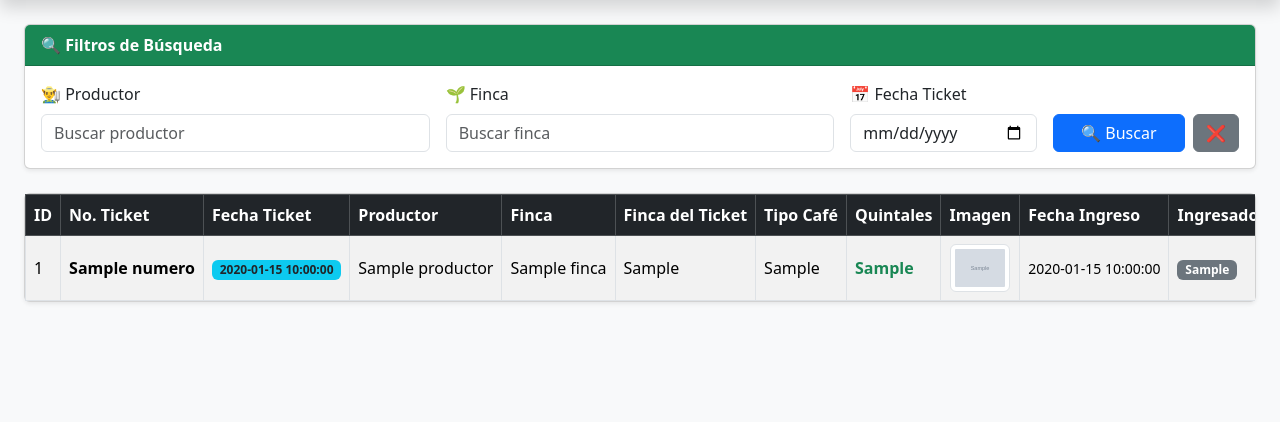
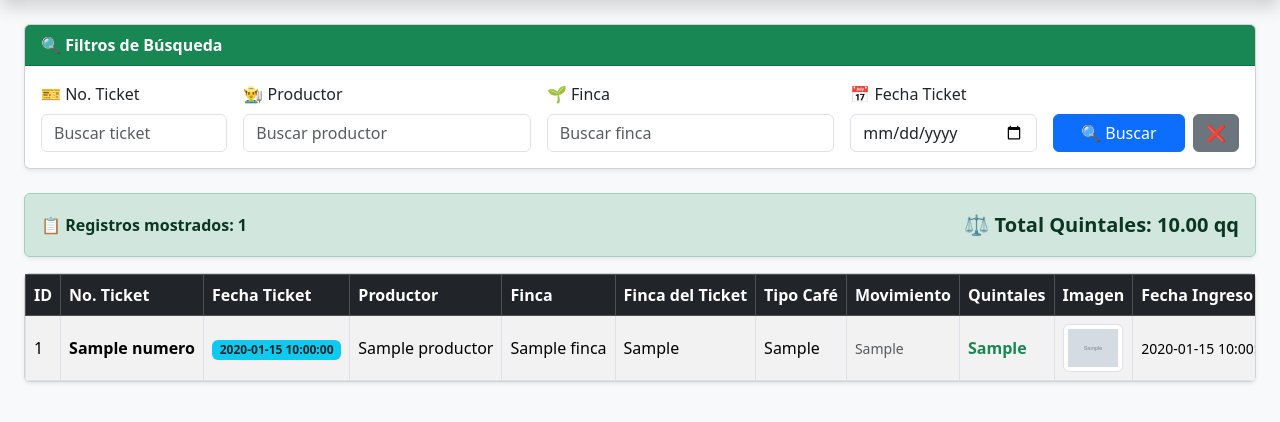
Before and after one commit to asiste-png/sistema-cafe, a Flask app: page /registros in a window 1280 px wide. Shown: the part 61-483 px from the top of the page. Run offline with Flask 3, Linux system fonts and the light colour scheme; a user stored in the database is signed in; tables that the repository leaves empty hold one stand-in row (values such as "Sample post"); grey boxes marked "Sample" are stand-in pictures; a database or web service that is not in the repository returns one stand-in record (values such as "Sample title"); some libraries are stand-ins or nearby versions.

Commit message:
Filtro por ticket, suma quintales y columna movimiento

```diff
--- a/app.py
+++ b/app.py
@@ -351,9 +351,10 @@ def registros():
     if "usuario" not in session:
         return redirect("/login")
 
-    productor = request.args.get("productor", "")
-    finca = request.args.get("finca", "")
-    fecha = request.args.get("fecha", "")
+    ticket = request.args.get("ticket", "").strip()
+    productor = request.args.get("productor", "").strip()
+    finca = request.args.get("finca", "").strip()
+    fecha = request.args.get("fecha", "").strip()
 
     conexion = get_db_connection()
     cursor = conexion.cursor()
@@ -362,18 +363,22 @@ def registros():
         SELECT id, numero, productor, numero_comercial, finca, tipo_cafe,
                pesado_inicial, pesado_final, quintales_bascula, imagen,
                fecha_registro, fecha_ticket, creado_por, modificado_por,
-               fecha_modificacion, finca_ticket
+               fecha_modificacion, finca_ticket, tipo_movimiento
         FROM registros WHERE 1=1
     """
     parametros = []
+
+    if ticket:
+        consulta += " AND numero ILIKE %s"
+        parametros.append(f"%{ticket}%")
 
     if productor:
         consulta += " AND productor ILIKE %s"
         parametros.append(f"%{productor}%")
 
     if finca:
-        consulta += " AND finca ILIKE %s"
-        parametros.append(f"%{finca}%")
+        consulta += " AND (finca ILIKE %s OR finca_ticket ILIKE %s)"
+        parametros.extend([f"%{finca}%", f"%{finca}%"])
 
     if fecha:
         consulta += " AND (fecha_ticket = %s OR fecha_registro ILIKE %s)"
@@ -386,7 +391,24 @@ def registros():
     cursor.close()
     conexion.close()
 
-    return render_template("registros.html", datos=datos)
+    total_quintales = 0.0
+    for fila in datos:
+        valor_qq = fila[8] if len(fila) > 8 else None
+        if valor_qq not in (None, ""):
+            try:
+                total_quintales += float(valor_qq)
+            except (ValueError, TypeError):
+                pass
+
+    return render_template(
+        "registros.html",
+        datos=datos,
+        total_quintales=round(total_quintales, 2),
+        ticket=ticket,
+        productor=productor,
+        finca=finca,
+        fecha=fecha
+    )
 
 
 @app.route("/exportar_excel")
--- a/templates/registros.html
+++ b/templates/registros.html
@@ -35,12 +35,17 @@
         </div>
         <div class="card-body">
             <form method="GET" class="row g-3 align-items-end">
-                <div class="col-md-4">
+                <div class="col-md-2">
+                    <label class="form-label">🎫 No. Ticket</label>
+                    <input type="text" name="ticket" class="form-control" placeholder="Buscar ticket" value="{{ request.args.get('ticket', '') }}">
+                </div>
+
+                <div class="col-md-3">
                     <label class="form-label">👨‍🌾 Productor</label>
                     <input type="text" name="productor" class="form-control" placeholder="Buscar productor" value="{{ request.args.get('productor', '') }}">
                 </div>
 
-                <div class="col-md-4">
+                <div class="col-md-3">
                     <label class="form-label">🌱 Finca</label>
                     <input type="text" name="finca" class="form-control" placeholder="Buscar finca" value="{{ request.args.get('finca', '') }}">
                 </div>
@@ -58,6 +63,12 @@
         </div>
     </div>
 
+    <!-- Resumen de Suma de Quintales -->
+    <div class="alert alert-success d-flex justify-content-between align-items-center shadow-sm mb-3">
+        <span class="fw-bold">📋 Registros mostrados: {{ datos|length }}</span>
+        <span class="fs-5 fw-bold">⚖️ Total Quintales: {{ "%.2f"|format(total_quintales or 0) }} qq</span>
+    </div>
+
     <!-- Tabla de Registros -->
     <div class="card shadow-sm mb-5">
         <div class="table-responsive">
@@ -71,6 +82,7 @@
                         <th>Finca</th>
                         <th>Finca del Ticket</th>
                         <th>Tipo Café</th>
+                        <th>Movimiento</th>
                         <th>Quintales</th>
                         <th>Imagen</th>
                         <th>Fecha Ingreso</th>
@@ -93,8 +105,20 @@
                         </td>
                         <td>{{ registro[2] }}</td>
                         <td>{{ registro[4] }}</td>
-                        <td>{{ registro[-1] or '' }}</td>
+                        <td>{{ registro[6] or '' }}</td>
                         <td>{{ registro[5] }}</td>
+                        <td>
+                            {% set mov = registro[-1] %}
+                            {% if mov == 'Compra' %}
+                                <span class="badge bg-success">{{ mov }}</span>
+                            {% elif mov == 'Cosecha' %}
+                                <span class="badge bg-warning text-dark">{{ mov }}</span>
+                            {% elif mov == 'Traslado' %}
+                                <span class="badge bg-primary">{{ mov }}</span>
+                            {% else %}
+                                <span class="text-muted small">{{ mov or '-' }}</span>
+                            {% endif %}
+                        </td>
                         <td class="fw-bold text-success">{{ registro[8] }}</td>
                         <td class="text-center">
                             {% if registro[9] %}
@@ -117,12 +141,12 @@
                                 <span class="text-muted small">Sin cambios</span>
                             {% endif %}
                         </td>
-                       <td>
-    <a href="/editar/{{ registro[0] }}" class="btn btn-warning btn-sm">✏️</a>
-    {% if session.get('rol') == 'admin' %}
-        <a href="/eliminar/{{ registro[0] }}" class="btn btn-danger btn-sm" ...>🗑️</a>
-    {% endif %}
-</td>
+                        <td>
+                            <a href="/editar/{{ registro[0] }}" class="btn btn-warning btn-sm">✏️</a>
+                            {% if session.get('rol') == 'admin' %}
+                                <a href="/eliminar/{{ registro[0] }}" class="btn btn-danger btn-sm" onclick="return confirm('¿Seguro que deseas eliminar este registro?')">🗑️</a>
+                            {% endif %}
+                        </td>
                     </tr>
                     {% endfor %}
                 </tbody>
```
